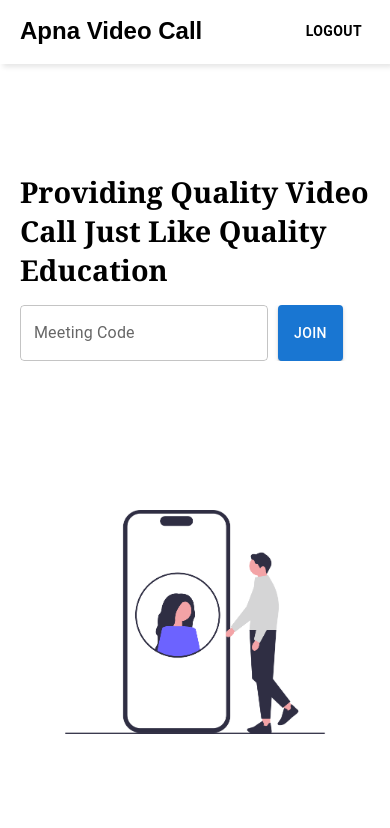
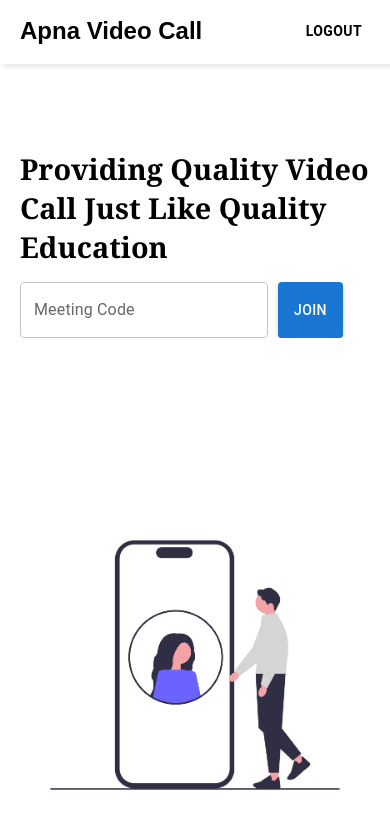
Before and after one commit to Akshay-Sen/Zoom_Clone, a React (Vite) app in the folder frontend/: page /home in a window 390 px wide. Shown: the top 828 px of the page. Built offline with nearby package versions, Linux system fonts and the light colour scheme; sample sign-in values are in the browser's storage.

Commit message:
fixed redirect issue

```diff
--- a/frontend/src/App.css
+++ b/frontend/src/App.css
@@ -14,7 +14,7 @@ a {
 .main-container {
   background-image: url("/background.png");
   width: 100vw;
-  height: 100vh ;
+  height: 100vh;
   background-position: center;
   background-repeat: no-repeat;
   background-size: cover;
@@ -203,7 +203,7 @@ nav ul button:hover {
 .leftPanel h2 {
   font-size: 2rem;
   margin-bottom: 1rem;
-  font-family:Cambria, Cochin, Georgia, Times, 'Times New Roman', serif;
+  font-family: Cambria, Cochin, Georgia, Times, 'Times New Roman', serif;
 }
 
 .meetContainer .rightPanel {
@@ -220,20 +220,29 @@ nav ul button:hover {
 @media (max-width: 768px) {
   .meetContainer {
     flex-wrap: wrap;
-    height: 90vh;
+    height: 100vh;
+    width: 100vw;
     gap: 0;
+    padding: 0;
   }
 
   .leftPanel{
-    margin-top: 3rem;
+    /* margin-top: 3rem; */
+    padding-inline: 20px;
   }
 
   .leftPanel h2 {
     font-size: 1.8rem;
-    margin-bottom: 1rem;
+    /* line-height: 2.3rem; */
+  }
+
+  .rightPanel{
+    padding-inline: 0;
+    width: 100vw;
   }
 
   .meetContainer .rightPanel img {
-    width: 70vh;
+    width: 100%;
   }
+
 }
--- a/frontend/src/pages/VideoMeet.jsx
+++ b/frontend/src/pages/VideoMeet.jsx
@@ -419,7 +419,7 @@ export default function VideoMeet() {
     } catch (err) {
       console.log(err)
     }
-    window.location.href = "/home"
+    window.location.href = "/"
   }
 
   return (
--- a/frontend/src/styles/videoMeet.css
+++ b/frontend/src/styles/videoMeet.css
@@ -38,27 +38,27 @@
     font-size: 2rem;
 }
 
-.chatRoom{
+.chatRoom {
     background-color: #fff;
     position: absolute;
     right: 0;
-    height: 85vh;
+    height: 90vh;
     width: 20%;
     border-radius: 10px;
     padding-inline: 20px;
 }
 
-.chatContainer{
+.chatContainer {
     position: relative;
     height: 100%;
-    padding-top: 5% ;
+    padding-top: 5%;
 }
 
-.chatContainer h1{
+.chatContainer h1 {
     margin-bottom: 1rem;
 }
 
-.chattingAre{
+.chattingAre {
     display: flex;
     justify-content: center;
     align-items: center;
@@ -67,14 +67,14 @@
     bottom: 3vh;
 }
 
-@media (max-width: 768px)  {
+@media (max-width: 768px) {
     .meetUserVideo {
         width: 60%;
         left: 2%;
         margin-bottom: 12%;
     }
 
-    .buttonContainer{
+    .buttonContainer {
         margin-bottom: 12%;
     }
 
@@ -87,17 +87,19 @@
         border-radius: 10px;
     }
 
-    .chatRoom{
+    .chatRoom {
         right: 0;
         width: 100%;
         z-index: 1000;
         transition: all 0.3s ease-in;
+        height: 85vh;
+
     }
 }
 
 /* loby  */
 
-.loby{
+.loby {
     width: 100vw;
     height: 100vh;
     margin: auto;
@@ -108,7 +110,7 @@
     gap: 20px;
 }
 
-.loby h1{
+.loby h1 {
     font-size: 3rem;
     margin-bottom: 1rem;
     text-transform: uppercase;
@@ -119,20 +121,20 @@
     margin-top: 0.5rem;
 }
 
-video{
+video {
     width: 30rem;
     border-radius: 10px;
     border: 2px solid black;
 }
 
-@media (max-width: 768px)  {
-    .loby{
+@media (max-width: 768px) {
+    .loby {
         width: 100vw;
         flex-wrap: wrap;
         padding: 0 5px;
     }
 
-    .loby h1{
+    .loby h1 {
         font-size: 2rem;
         text-align: center;
         margin-bottom: 1rem;
@@ -145,7 +147,7 @@ video{
         /* display: block; */
     }
 
-    .loby_video{
+    .loby_video {
         display: flex;
         justify-content: center;
         align-items: center;
@@ -153,7 +155,7 @@ video{
 
     }
 
-    video{
+    video {
         width: 100%;
     }
 }
```
